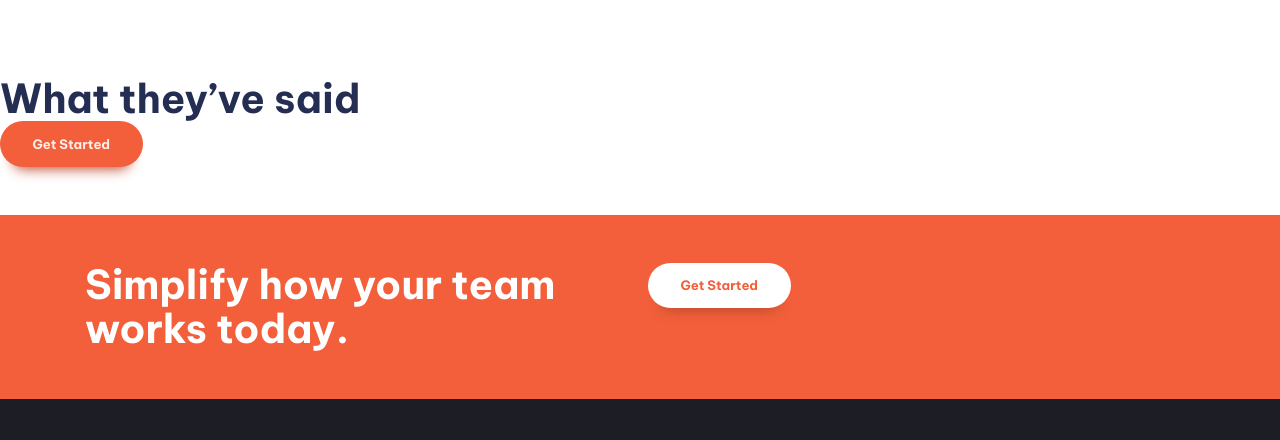
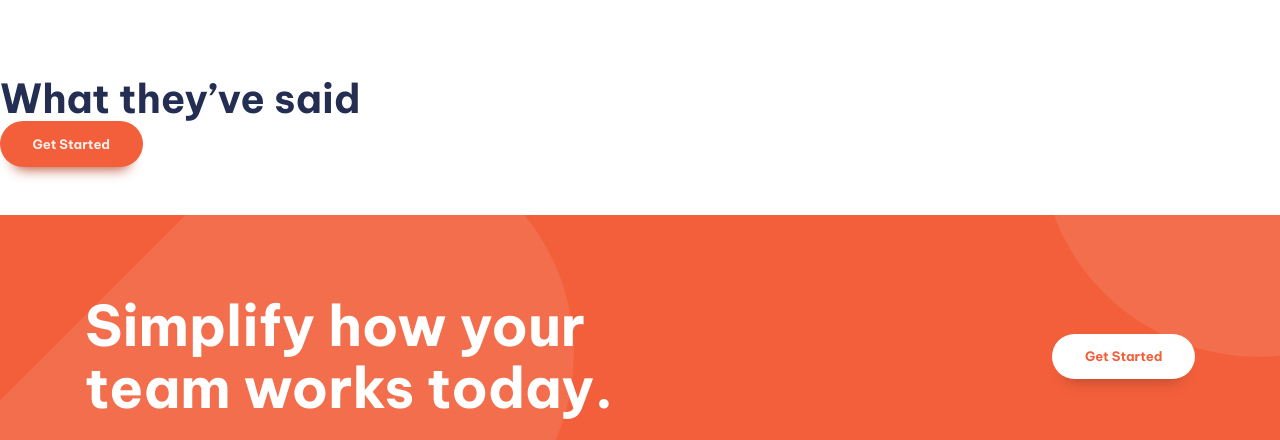
Before and after one commit to KashifKhn/FEM-managing-landing-page-challenge, a website built with Vite: page index.html in a window 1280 px wide. Shown: the part 1265-1705 px from the top of the page. Built offline with nearby package versions, Linux system fonts and the light colour scheme.

Commit message:
compelete cta section

```diff
--- a/index.html
+++ b/index.html
@@ -5,6 +5,7 @@
   <meta charset="UTF-8" />
   <link rel="icon" type="image/svg+xml" href="/vite.svg" />
   <meta name="viewport" content="width=device-width, initial-scale=1.0" />
+  <meta name="author" content="Kashif Khan">
   <link rel="preconnect" href="https://fonts.googleapis.com">
   <link rel="preconnect" href="https://fonts.gstatic.com" crossorigin>
   <link href="https://fonts.googleapis.com/css2?family=Be+Vietnam+Pro:wght@400;500;700&display=swap" rel="stylesheet">
@@ -95,13 +96,13 @@
       <!-- carousel here -->
       <button class="button">Get Started</button>
     </section>
-    <section class="cta | bg-accent-400 text-neutral-100 padding-block-700">
+    <section class="cta | bg-accent-400 text-neutral-100 padding-block-900">
       <div class="container">
-        <div class="even-columns">
+        <div class="even-columns vertical-algin-center">
           <div>
-            <p class="fs-secondary-heading fw-bold">Simplify how your team works today.</p>
+            <p class="fs-primary-heading fw-bold">Simplify how your team works today.</p>
           </div>
-          <div>
+          <div class="justify-self-end-md">
             <button class="button" data-type="inverted">Get Started</button>
           </div>
         </div>
--- a/style.css
+++ b/style.css
@@ -22,6 +22,7 @@
   --fw-semi-bold: 500;
   --fw-bold: 700;
 
+
   --fs-300: 0.8125rem;
   --fs-400: 0.875rem;
   --fs-500: 0.9375rem;
@@ -35,6 +36,7 @@
   --fs-secondary-heading: var(--fs-700);
   --fs-nav: var(--fs-500);
   --fs-btn: var(--fs-300);
+
 
   --size-100: 0.25rem;
   --size-200: 0.5rem;
@@ -255,7 +257,33 @@ p[data-width="wide"] {
   }
 }
 
-/* Utillity classes */
+/* Cta section */
+
+.cta {
+  position: relative;
+  isolation: isolate;
+  text-align: center;
+}
+
+@media (min-width: 50em) {
+  .cta {
+    text-align: left;
+  }
+}
+
+.cta::before {
+  content: '';
+  position: absolute;
+  z-index: -1;
+  inset: 0;
+  background-image: url(images/bg-tablet-pattern.svg),
+  url(images/bg-tablet-pattern.svg);
+  background-position: -15rem -5rem, 65rem -42rem;
+  background-repeat: no-repeat;
+  opacity: 0.1;
+}
+
+/* Utillity classes are at the end */
 
 .visually-hidden {
   position: absolute;
@@ -293,12 +321,26 @@ p[data-width="wide"] {
   gap: 1rem;
 }
 
+.justify-self-end {
+  justify-self: end;
+}
+
+.vertical-algin-center {
+  align-items: center;
+}
+
 @media (min-width: 50em) {
   .even-columns {
     grid-auto-flow: column;
     grid-auto-columns: 1fr;
   }
+
+  .justify-self-end-md {
+    justify-self: end;
+  }
 }
+
+
 
 .text-primary-400 {
   color: var(--clr-primary-400);
```
